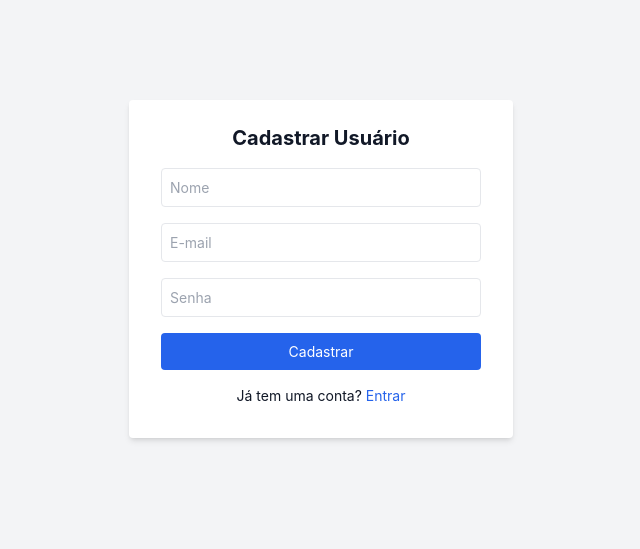
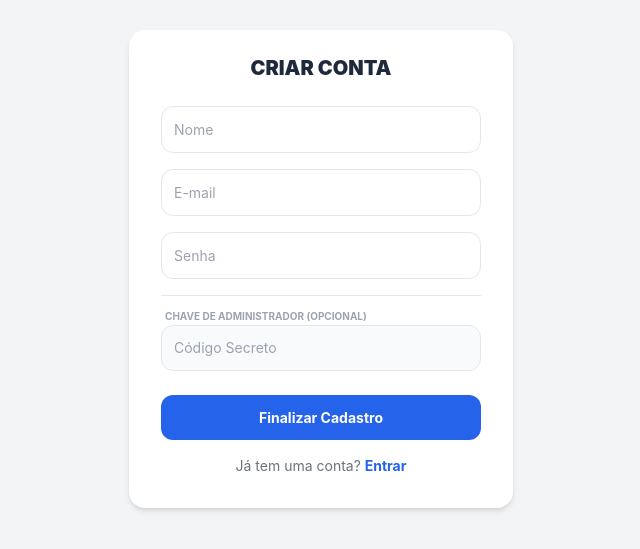
Before and after one commit to lima-Ferreira/banco-de-horas, a React (Vite) app in the folder frontend/: page /banco-de-horas/signup in a window 1280 px wide. Shown: the part 131-680 px from the top of the page, without its empty margins (319-959 px from the left). Built offline with nearby package versions, Linux system fonts and the light colour scheme.

Commit message:
Ajsute no signUp.jsx

```diff
--- a/frontend/src/pages/SignUp.jsx
+++ b/frontend/src/pages/SignUp.jsx
@@ -1,34 +1,36 @@
 import { useState } from "react";
 import { useNavigate } from "react-router-dom";
+import { useApi } from "../hooks/useApi"; // Importe o seu hook!
 
 function SignUp() {
   const [nome, setNome] = useState("");
   const [email, setEmail] = useState("");
   const [senha, setSenha] = useState("");
+  const [codigoAdmin, setCodigoAdmin] = useState(""); // Campo para a chave mestra
   const [mensagem, setMensagem] = useState("");
+  const { request, loading } = useApi(); // Use o seu hook aqui
   const navigate = useNavigate();
 
   const handleSubmit = async (e) => {
     e.preventDefault();
+    setMensagem("");
 
     try {
-      const res = await fetch("http://localhost:5000/api/auth/register", {
+      // Usando o seu hook 'request', ele já sabe que deve ir para o Render!
+      await request("/api/auth/register", {
         method: "POST",
-        headers: { "Content-Type": "application/json" },
-        body: JSON.stringify({ nome, email, senha }),
+        body: JSON.stringify({
+          nome,
+          email,
+          senha,
+          codigoAdmin, // Enviando a chave para o backend conferir
+        }),
       });
-
-      const data = await res.json();
-
-      if (!res.ok) {
-        setMensagem(data.message || "Erro ao cadastrar.");
-        return;
-      }
 
       setMensagem("Cadastro realizado com sucesso!");
       setTimeout(() => navigate("/login"), 1500);
     } catch (err) {
-      setMensagem("Erro ao conectar com o servidor.");
+      setMensagem(err.message || "Erro ao conectar com o servidor.");
     }
   };
 
@@ -36,24 +38,27 @@ function SignUp() {
     <div className="min-h-screen flex items-center justify-center bg-gray-100 p-4">
       <form
         onSubmit={handleSubmit}
-        className="bg-white shadow-md rounded px-8 pt-6 pb-8 w-full max-w-sm"
+        className="bg-white shadow-md rounded-2xl px-8 pt-6 pb-8 w-full max-w-sm"
       >
-        <h2 className="text-xl font-bold mb-4 text-center">
-          Cadastrar Usuário
+        <h2 className="text-xl font-black mb-6 text-center text-slate-800 uppercase">
+          Criar Conta
         </h2>
 
         {mensagem && (
-          <div className="mb-4 text-sm text-red-600 text-center">
+          <div
+            className={`mb-4 p-2 text-sm text-center rounded ${mensagem.includes("sucesso") ? "bg-green-100 text-green-700" : "bg-red-100 text-red-700"}`}
+          >
             {mensagem}
           </div>
         )}
 
+        <div className="space-y-4">
           <input
             type="text"
             placeholder="Nome"
             value={nome}
             onChange={(e) => setNome(e.target.value)}
-          className="w-full border p-2 rounded mb-4"
+            className="w-full border p-3 rounded-xl outline-none focus:ring-2 focus:ring-blue-500"
             required
           />
           <input
@@ -61,7 +66,7 @@ function SignUp() {
             placeholder="E-mail"
             value={email}
             onChange={(e) => setEmail(e.target.value)}
-          className="w-full border p-2 rounded mb-4"
+            className="w-full border p-3 rounded-xl outline-none focus:ring-2 focus:ring-blue-500"
             required
           />
           <input
@@ -69,22 +74,41 @@ function SignUp() {
             placeholder="Senha"
             value={senha}
             onChange={(e) => setSenha(e.target.value)}
-          className="w-full border p-2 rounded mb-4"
+            className="w-full border p-3 rounded-xl outline-none focus:ring-2 focus:ring-blue-500"
             required
           />
 
+          {/* Campo opcional para código admin */}
+          <div className="pt-2 border-t mt-2">
+            <label className="text-[10px] font-bold text-gray-400 uppercase ml-1">
+              Chave de Administrador (Opcional)
+            </label>
+            <input
+              type="password"
+              placeholder="Código Secreto"
+              value={codigoAdmin}
+              onChange={(e) => setCodigoAdmin(e.target.value)}
+              className="w-full border p-3 rounded-xl text-sm bg-gray-50"
+            />
+          </div>
+        </div>
+
         <button
           type="submit"
-          className="w-full bg-blue-600 text-white py-2 rounded hover:bg-blue-700"
+          disabled={loading}
+          className="w-full bg-blue-600 text-white py-3 rounded-xl font-bold mt-6 hover:bg-blue-700 transition-all disabled:opacity-50"
         >
-          Cadastrar
+          {loading ? "Cadastrando..." : "Finalizar Cadastro"}
         </button>
 
-        <p className="mt-4 text-center text-sm">
+        <p className="mt-4 text-center text-sm text-gray-500">
           Já tem uma conta?{" "}
-          <a href="/login" className="text-blue-600 hover:underline">
+          <button
+            onClick={() => navigate("/login")}
+            className="text-blue-600 font-bold hover:underline"
+          >
             Entrar
-          </a>
+          </button>
         </p>
       </form>
     </div>
```
Lines whose indentation alone changed are shown as unchanged.
